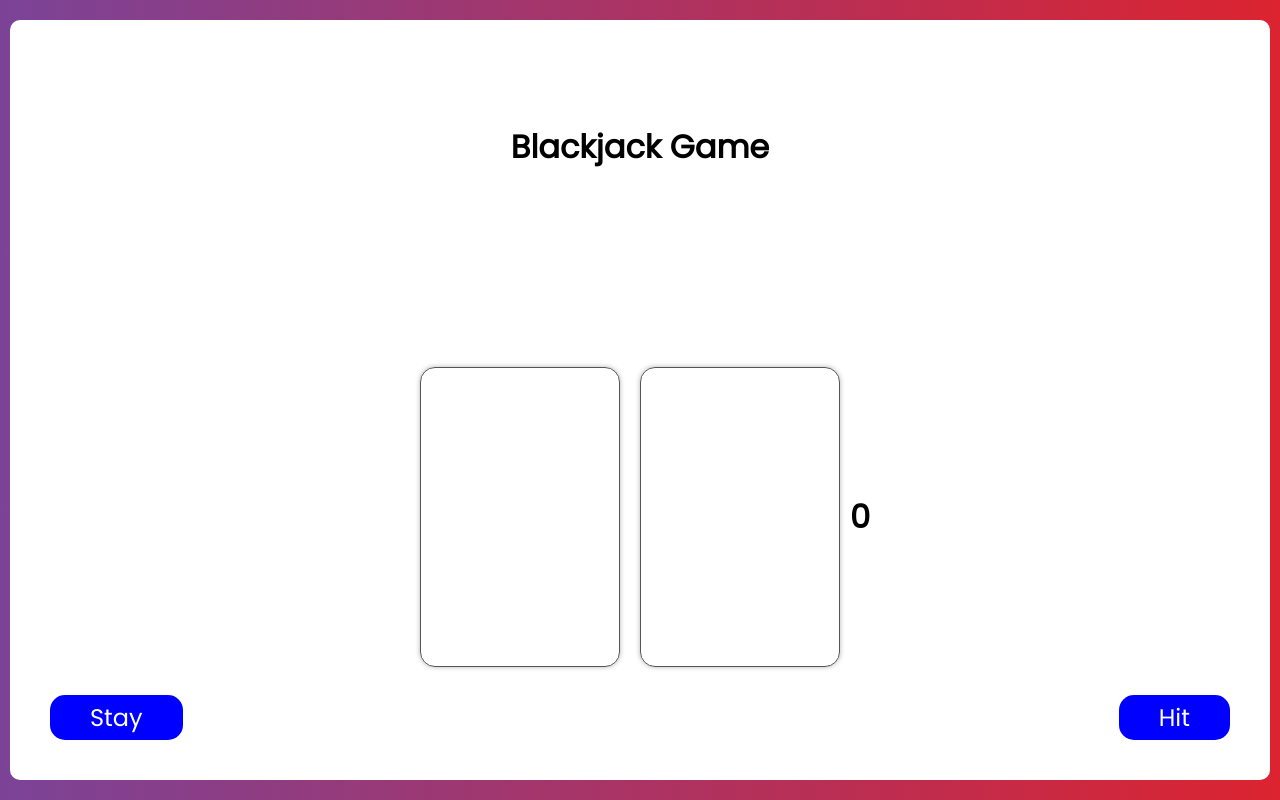
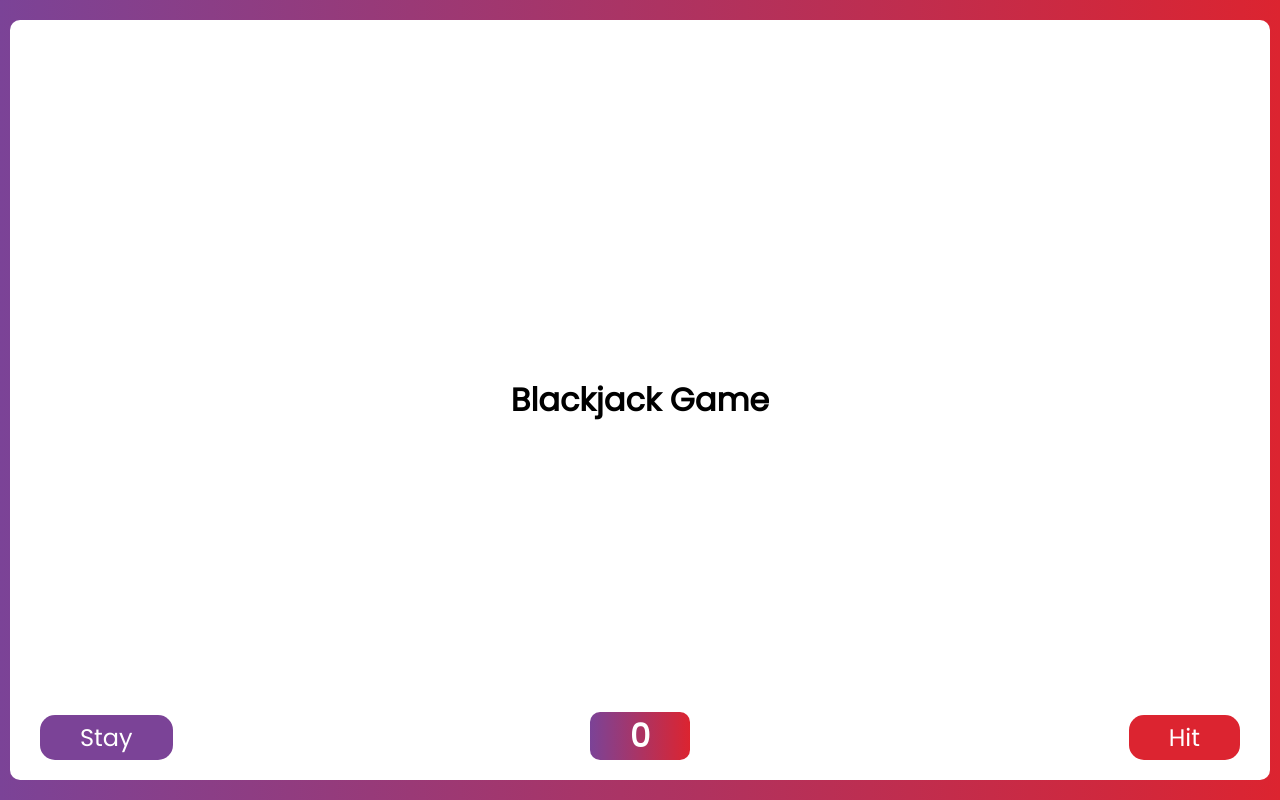
Before and after one commit to maxwellburdette/react-blackjack, a React (Create React App) app: page / in a window 1280 px wide. Built offline with nearby package versions, Linux system fonts and the light colour scheme.

Commit message:
Hitting works. Calculates all possible hands when taking hits. When hitting stand it resets all the states. Updates to UI.

```diff
--- a/src/App.js
+++ b/src/App.js
@@ -1,66 +1,72 @@
 import React, { useState, useEffect, useRef } from "react";
 import Card from "./components/Card";
 import { v4 as uuidv4 } from "uuid";
+import { FontAwesomeIcon } from "@fortawesome/react-fontawesome";
 function App() {
 	const [deck, setDeck] = useState([]);
-	const color = useRef("red");
+	const color = useRef("#dc2430");
 	const symbol = useRef(["fab", "steam"]);
 	const random = useRef(0);
-	const [card, setCard] = useState({
-		color: "",
-		symbol: [],
-		value: "",
-		cardID: "",
-		number: 0,
-	});
-	const [card2, setCard2] = useState({
-		color: "",
-		symbol: [],
-		value: "",
-		cardID: "",
-		number: 0,
-	});
+	const [cards, setCard] = useState([]);
+	const [hand, setHand] = useState(0);
+	const [broke, setBroke] = useState(false);
+	const [perfect, setPerfect] = useState(false);
+	const [blackjack, setBlackjack] = useState(false);
 
 	useEffect(() => {
 		generateDeck();
 
 		// eslint-disable-next-line
 	}, []);
+	useEffect(() => {
+		if (cards.length === 0 || cards[0] === undefined) return;
+		let card = cards[cards.length - 1];
+
+		if (card.value === "A") {
+			if (hand + 11 <= 21) {
+				setHand((prevState) => prevState + 11);
+			} else {
+				setHand((prevState) => prevState + card.number);
+			}
+		} else {
+			setHand((prevState) => prevState + card.number);
+		}
+	}, [cards]);
 
 	useEffect(() => {
-		// eslint-disable-next-line
-		getCard();
-	}, []);
+		if (hand > 21) {
+			setBroke(!broke);
+		}
+		if (hand === 21) {
+			if (cards.length === 2) {
+				setBlackjack(true);
+				setPerfect(true);
+			} else {
+				setPerfect(true);
+			}
+		}
+	}, [hand]);
 
-	async function generateDeck() {
-		// for (let i = 1; i <= 52; i++) {
-		// 	setDeck((prevState) => [
-		// 		...prevState,
-		// 		{ value: i, cardColor: color.current, symbol: symbol.current },
-		// 	]);
-		// }
-
+	function generateDeck() {
 		//Generate first suit
 		generateSuit(color.current, symbol.current);
 
 		//Change references
-		color.current = "#111";
+		color.current = "#7b4397";
 		symbol.current = ["fab", "discord"];
 		//Generate second suit
 		generateSuit(color.current, symbol.current);
 
 		//Change references
-		color.current = "red";
+		color.current = "#dc2430";
 		symbol.current = ["fab", "battle-net"];
 		//Generate thrid suit
 		generateSuit(color.current, symbol.current);
 
 		//Change references
-		color.current = "#111";
+		color.current = "#7b4397";
 		symbol.current = ["fab", "windows"];
 		generateSuit(color.current, symbol.current);
-
-		//random.current = randomNumber(0, 51);
 	}
 
 	function randomNumber(start, end) {
@@ -100,49 +106,39 @@ function App() {
 		}
 	}
 
-	function getCard() {
+	function addCard() {
 		random.current = randomNumber(0, deck.length);
 		let thisCard = deck[random.current];
 		if (thisCard === undefined) return;
-		setCard({
+
+		if (hand === 21 || broke === true) {
+			return;
+		}
+
+		setCard((currentCard) => [
+			...currentCard,
+			{
 				color: thisCard.cardColor,
 				value: thisCard.value,
 				symbol: thisCard.symbol,
 				cardID: thisCard.cardID,
 				number: thisCard.number,
-		});
-		console.log(card);
+			},
+		]);
+
 		setDeck(deck.filter((removeCard) => removeCard.cardID !== thisCard.cardID));
 	}
 
-	function getCard2() {
-		random.current = randomNumber(0, deck.length);
-		let thisCard = deck[random.current];
-		if (thisCard === undefined) return;
-		setCard2({
-			color: thisCard.cardColor,
-			value: thisCard.value,
-			symbol: thisCard.symbol,
-			cardID: thisCard.cardID,
-			number: thisCard.number,
-		});
-		console.log(card);
-		setDeck(deck.filter((removeCard) => removeCard.cardID !== thisCard.cardID));
-	}
-	function calcValue() {
-		if (card.value === "A") {
-			let checkVal = card2.number + 11;
-			if (checkVal <= 21) {
-				return checkVal;
-			}
-		}
-		if (card2.value === "A") {
-			let checkVal = card.number + 11;
-			if (checkVal <= 21) {
-				return checkVal;
-			}
-		}
-		return card.number + card2.number;
+	function reset() {
+		setCard([]);
+		setDeck([]);
+		color.current = "#dc2430";
+		setHand(0);
+		setBroke(false);
+		setPerfect(0);
+		setBlackjack(false);
+		symbol.current = ["fab", "steam"];
+		generateDeck();
 	}
 
 	return (
@@ -157,29 +153,80 @@ function App() {
 				>
 					Blackjack Game
 				</h1>
-				<div onClick={getCard}>
+
+				{cards
+					? cards.map((card) => (
 							<Card
 								value={card.value}
 								color={card.color}
 								symbol={card.symbol}
+								key={card.cardID}
 							></Card>
-				</div>
+					  ))
+					: ""}
 
-				<div onClick={getCard2}>
-					<Card
-						value={card2.value}
-						color={card2.color}
-						symbol={card2.symbol}
-					></Card>
-				</div>
+				{broke ? (
+					<h1
+						style={{
+							textAlign: "center",
+							position: "fixed",
+							bottom: "40px",
+							color: "white",
+							background: "linear-gradient(to right, #7b4397, #dc2430)",
+							width: "200px",
+							borderRadius: "10px",
+						}}
+					>
+						{hand} Bust
+					</h1>
+				) : (
+					<h1
+						style={{
+							textAlign: "center",
+							position: "fixed",
+							bottom: "40px",
+							color: "white",
+							background: "linear-gradient(to right, #7b4397, #dc2430)",
+							width: "100px",
+							borderRadius: "10px",
+						}}
+					>
+						{hand}
 
-				{card && card2 ? <h1>{calcValue()}</h1> : ""}
+						{perfect ? (
+							<FontAwesomeIcon
+								style={{ color: "white", fontSize: "1em" }}
+								icon={("fas", "check")}
+							></FontAwesomeIcon>
+						) : (
+							""
+						)}
+					</h1>
+				)}
+				{blackjack ? (
+					<h1
+						style={{
+							textAlign: "center",
+							position: "fixed",
+							top: "50px",
+							left: "50px",
+							color: "white",
+							background: "linear-gradient(to right, #7b4397, #dc2430)",
+							width: "200px",
+							borderRadius: "10px",
+						}}
+					>
+						Blackjack!
+					</h1>
+				) : (
+					""
+				)}
 
-				<a href="#" className="hit">
+				<a href="#" className="hit" onClick={addCard}>
 					Hit
 				</a>
 
-				<a href="#" className="stay">
+				<a href="#" className="stay" onClick={reset}>
 					Stay
 				</a>
 			</div>
--- a/src/index.css
+++ b/src/index.css
@@ -26,6 +26,7 @@
 	justify-content: center;
 	flex-wrap: wrap;
 	border-radius: 10px;
+	overflow-y: auto;
 }
 .cardContainer {
 	position: relative;
@@ -100,8 +101,8 @@
 	right: 0;
 	margin: 40px;
 	border-radius: 15px;
-	position: absolute;
-	background: blue;
+	position: fixed;
+	background: #dc2430;
 	color: #fff;
 	text-decoration: none;
 	transition: 0.5s;
@@ -114,8 +115,8 @@
 	left: 0;
 	margin: 40px;
 	border-radius: 15px;
-	position: absolute;
-	background: blue;
+	position: fixed;
+	background: #7b4397;
 	color: #fff;
 	text-decoration: none;
 	transition: 0.5s;
```
Lines whose indentation alone changed are shown as unchanged.
